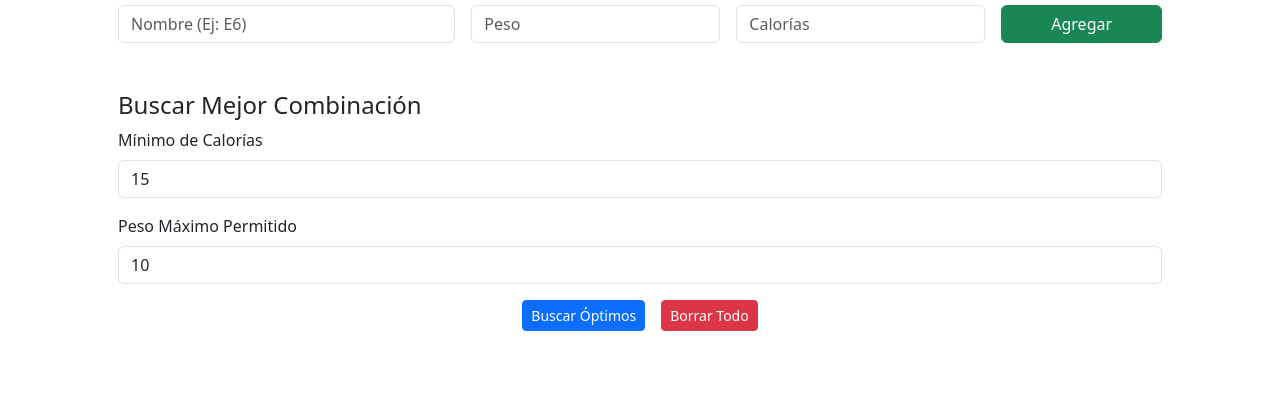
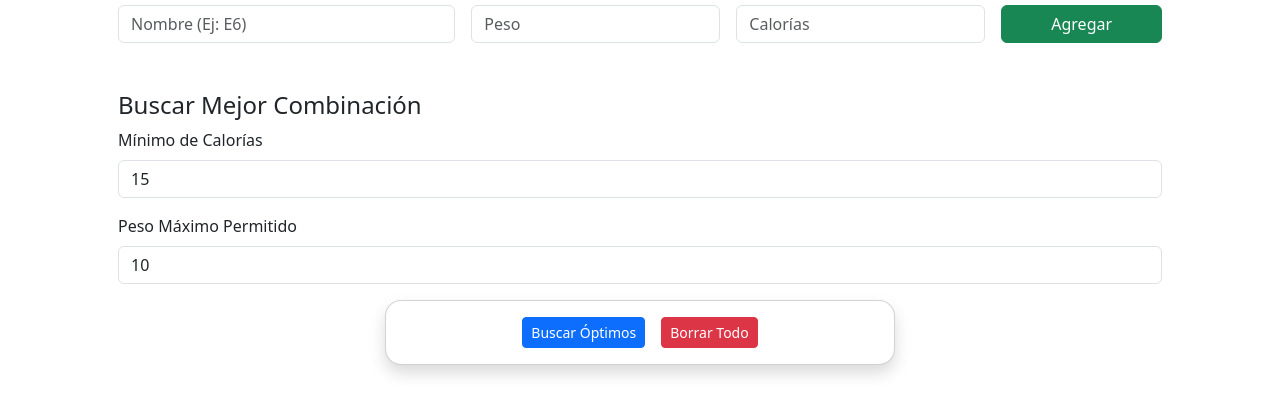
Before and after one commit to Orlando1913/Prueba_OPA, a plain HTML site: page proyect/index.html in a window 1280 px wide. Shown: the part 152-566 px from the top of the page. Drawn offline with nearby package versions, Linux system fonts and the light colour scheme.

Commit message:
modificacion de archivos
se modifica readme, se crea estilos css y se modifica index.html

```diff
--- /dev/null
+++ b/proyect/estilos.css
@@ -0,0 +1,17 @@
+
+.btn {
+    transition: background-color 0.3s, transform 0.2s;
+}
+
+.btn:hover {
+    transform: scale(1.05);
+}
+
+
+.btn-primary:hover {
+    background-color: #004aad;
+}
+
+.btn-danger:hover {
+    background-color: #c82333;
+}
--- a/proyect/index.html
+++ b/proyect/index.html
@@ -4,6 +4,7 @@
   <meta charset="UTF-8">
   <title>Excursionistas - Selección de Elementos</title>
   <link href="https://cdn.jsdelivr.net/npm/bootstrap@5.3.0/dist/css/bootstrap.min.css" rel="stylesheet">
+  <link rel="stylesheet" href="estilos.css">
 </head>
 <body class="container p-5">
   <h1 class="mb-4">Seleccionador de Elementos para Escalar</h1>
@@ -35,14 +36,18 @@
     <input type="number" id="maxPeso" class="form-control" value="10">
   </div>
 
-  <div class="row g-3 mb-5 justify-content-center">
-    <div class="col-auto">
-        <button onclick="buscar()" class="btn btn-primary btn-sm">Buscar Óptimos</button>
+  <div class="row justify-content-center mb-5">
+    <div class="col-md-6">
+        <div class="card shadow rounded-4">
+            <div class="card-body text-center">
+                <div class="d-flex justify-content-center gap-3">
+                    <button onclick="buscar()" class="btn btn-primary btn-sm">Buscar Óptimos</button>
+                    <button onclick="resetearElementos()" class="btn btn-danger btn-sm">Borrar Todo</button>
+                </div>
+            </div>
+        </div>
     </div>
-    <div class="col-auto">
-        <button onclick="resetearElementos()" class="btn btn-danger btn-sm">Borrar Todo</button>
-    </div>
- </div>
+</div>
 
 
   <div class="mt-4" id="resultado"></div>
```
Also changed, not shown: 1 other file.
